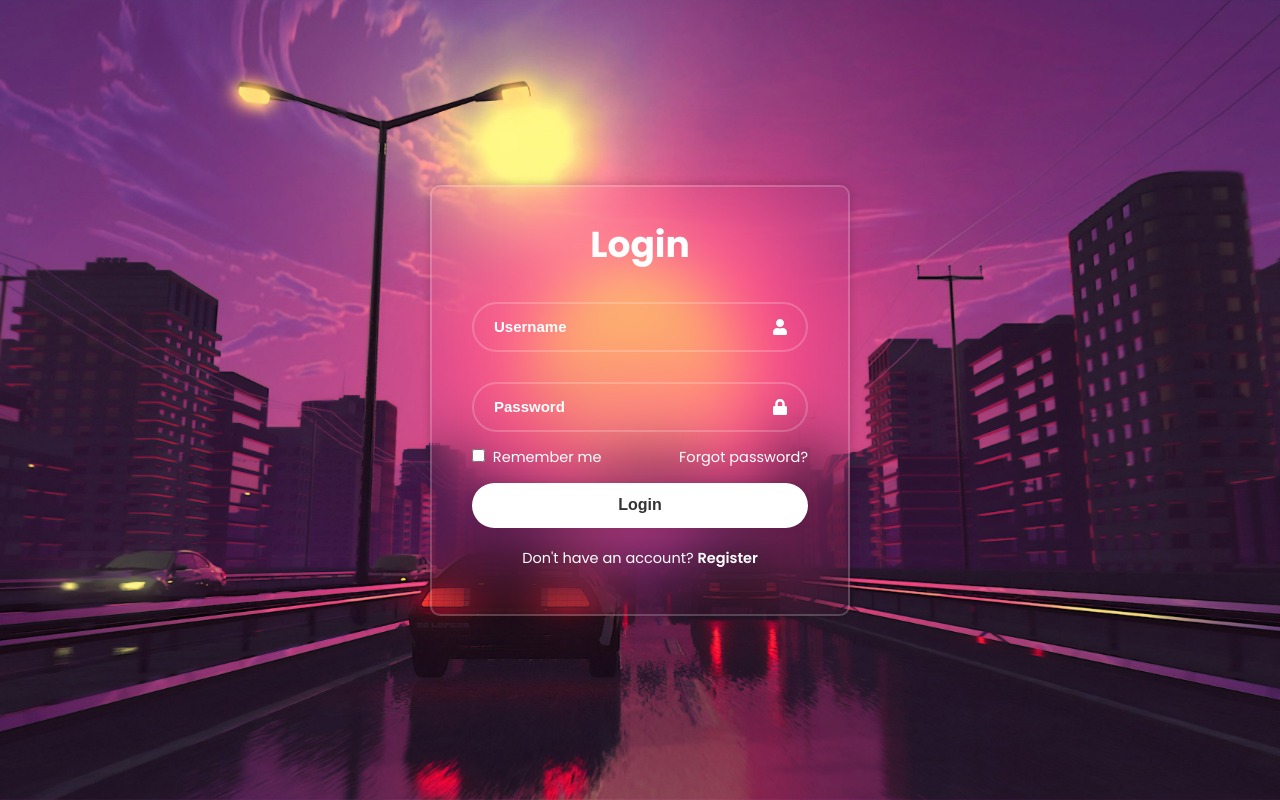
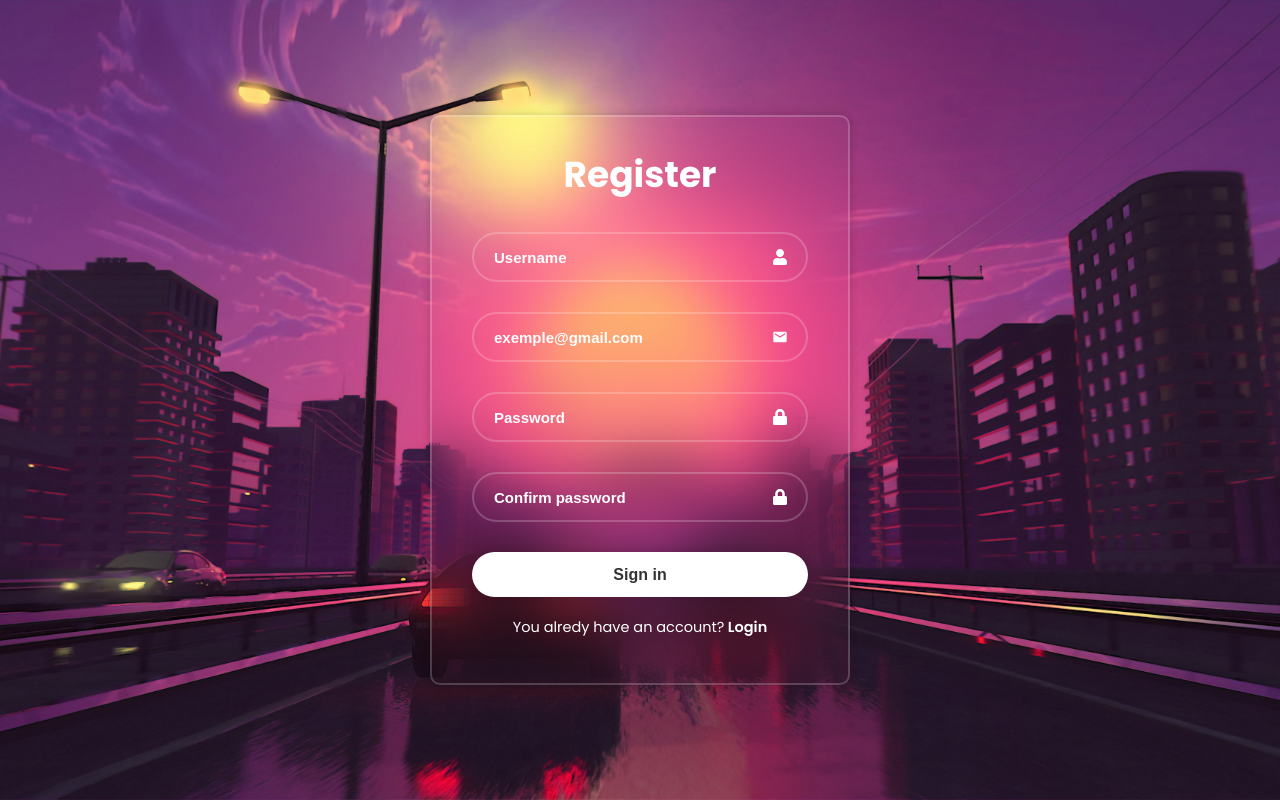
Before and after one commit to Fontesx11/login-page, a React (Vite) app: page /register in a window 1280 px wide. Built offline with nearby package versions, Linux system fonts and the light colour scheme.

Commit message:
feat: adicionando pagina de registro

```diff
--- a/package.json
+++ b/package.json
@@ -12,7 +12,8 @@
   "dependencies": {
     "react": "^19.0.0",
     "react-dom": "^19.0.0",
-    "react-icons": "^5.4.0"
+    "react-icons": "^5.4.0",
+    "react-router-dom": "^7.1.5"
   },
   "devDependencies": {
     "@eslint/js": "^9.19.0",
--- a/src/App.tsx
+++ b/src/App.tsx
@@ -1,11 +1,17 @@
 
+import { Route, Routes } from 'react-router'
 import './App.css'
-import { LoginForm } from './components/LoginForm'
+import { LoginForm } from './pages/LoginForm'
+import { RegisterForm } from './pages/RegisterForm'
 
 function App() {
 
   return (
-    <LoginForm/>
+    <Routes>
+      <Route path='/' element={<LoginForm/>}/>
+      <Route path='/register' element={<RegisterForm/>}/>
+    </Routes>
+
   )
 }
 
--- /dev/null
+++ b/src/components/InputBox/index.tsx
@@ -0,0 +1,16 @@
+import React from 'react'
+
+interface InputBoxProps {
+  type: string;
+  placeholder: string;
+  icon?: React.ElementType;
+}
+
+export const InputBox = ({ type, placeholder, icon: Icon }: InputBoxProps) => {
+  return (
+    <div className="input-box">
+      <input type={type} placeholder={placeholder} required />
+      {Icon &&  <Icon className="icon" />}
+    </div>
+  )
+}
--- /dev/null
+++ b/src/components/RegisterLInk/index.tsx
@@ -0,0 +1,15 @@
+import { Link } from 'react-router-dom'
+
+interface RegisterLinkProps {
+  text: string;
+  linkText: string;
+  to: string
+}
+
+export const RegisterLink = ({text, linkText, to} : RegisterLinkProps) => {
+  return (
+    <div className="register-link">
+      <p>{text}<Link to={to}>{` ${linkText}`}</Link></p>
+    </div>
+  )
+}
--- a/src/main.tsx
+++ b/src/main.tsx
@@ -1,9 +1,9 @@
-import { StrictMode } from 'react'
 import { createRoot } from 'react-dom/client'
+import { BrowserRouter } from "react-router";
 import App from './App.tsx'
 
 createRoot(document.getElementById('root')!).render(
-  <StrictMode>
+  <BrowserRouter>
     <App />
-  </StrictMode>,
+  </BrowserRouter>
 )
--- a/src/components/LoginForm/index.tsx
+++ b/src/pages/LoginForm/index.tsx
@@ -1,6 +1,7 @@
-import React from 'react'
 import { FaUser, FaLock } from "react-icons/fa";
 import './styles.css'
+import { Link } from 'react-router-dom';
+import { InputBox } from '../../components/InputBox';
 
 
 export const LoginForm = () => {
@@ -8,15 +9,8 @@ export const LoginForm = () => {
     <div className='wrapper'>
       <form>
         <h1>Login</h1>
-        <div className="input-box">
-          <input type="text" placeholder='Username' required/>
-          <FaUser className='icon'/>
-        </div>
-
-        <div className="input-box">
-          <input type="password" placeholder='Password' required/>
-          <FaLock className='icon'/>
-        </div>
+        <InputBox type='text' placeholder='Username' icon={FaUser}/>
+        <InputBox type='password' placeholder='Password' icon={FaLock}/>
 
         <div className="remember-forgot">
           <label><input type="checkbox" /> Remember me</label>
@@ -25,7 +19,7 @@ export const LoginForm = () => {
 
         <button type="submit">Login</button>
         <div className="register-link">
-          <p>Don't have an account? <a href="#">Register</a></p>
+          <p>Don't have an account? <Link to="/register">Register</Link></p>
         </div>
       </form>
     </div>
--- /dev/null
+++ b/src/pages/RegisterForm/index.tsx
@@ -0,0 +1,24 @@
+import { FaUser, FaLock } from "react-icons/fa";
+import { MdEmail } from "react-icons/md";
+import './styles.css'
+import { InputBox } from '../../components/InputBox';
+import { RegisterLink } from '../../components/RegisterLInk';
+
+
+export const RegisterForm = () => {
+  return (
+    <div className='wrapper'>
+      <form>
+        <h1>Register</h1>
+
+        <InputBox type='text' placeholder='Username' icon={FaUser}/>
+        <InputBox type='email' placeholder='exemple@gmail.com' icon={MdEmail}/>
+        <InputBox type='password' placeholder='Password' icon={FaLock}/>
+        <InputBox type='password' placeholder='Confirm password' icon={FaLock}/>
+
+        <button type="submit">Sign in</button>
+        <RegisterLink text='You alredy have an account?' linkText='Login' to='/'/>
+      </form>
+    </div>
+  )
+}
--- /dev/null
+++ b/src/pages/RegisterForm/styles.css
@@ -0,0 +1,111 @@
+.wrapper {
+  width: 420px;
+  background: transparent;
+  border: 2px solid  rgba(255, 255, 255, .2);
+  box-shadow: 0 0 10px rgba(0, 0, 0, .2);
+  backdrop-filter: blur(30px);
+  color: #fff;
+  border-radius: 10px;
+  padding: 30px 40px;
+}
+
+.wrapper h1 {
+  font-size: 36px;
+  text-align: center;
+}
+
+.wrapper .input-box {
+  position: relative;
+  width: 100%;
+  height: 50px;
+  margin: 30px 0;
+}
+
+.input-box input {
+  width: 100%;
+  height: 100%;
+  background: transparent;
+  font-weight: 600;
+  outline: none;
+  border: 2px solid rgba(255, 255, 255, .2);
+  border-radius: 40px;
+  color: #fff;
+  font-size: 15px;
+  padding: 20px 45px 20px 20px; /* top right bottom left */
+}
+
+.input-box input::placeholder {
+  color: #fff;
+}
+
+.input-box .icon {
+  position: absolute;
+  right: 20px;
+  top: 50%;
+  transform: translateY(-50%);
+  font-size: 16px;
+}
+
+.wrapper .remember-forgot {
+  display: flex;
+  justify-content: space-between;
+  font-size: 14.5px;
+  margin: -15px 0 15px;
+}
+
+.remember-forgot label input {
+  accent-color: #fff;
+  margin-right: 4px;
+}
+
+.remember-forgot a {
+  color: #fff;
+  text-decoration: none;
+}
+
+.remember-forgot a:hover {
+  text-decoration: underline;
+}
+
+.wrapper button {
+  width: 100%;
+  height: 45px;
+  background: #fff;
+  outline: none;
+  border: none;
+  border-radius: 40px;
+  box-shadow: 0 0 10px rgba(0, 0, 0, 0.1);
+  cursor: pointer;
+  font-size: 16px;
+  color: #333;
+  font-weight: 700;
+}
+
+.wrapper button {
+  width: 100%;
+  height: 45px;
+  background: #fff;
+  outline: none;
+  border: none;
+  border-radius: 40px;
+  box-shadow: 0 0 10px rgba(0, 0, 0, 0.1);
+  cursor: pointer;
+  font-size: 16px;
+  color: #333;
+  font-weight: 700;
+}
+
+.wrapper .register-link {
+  font-size: 14.5px;
+  text-align: center;
+  margin: 20px 0 15px;
+}
+
+.register-link p a {
+  color: #fff;
+  text-decoration: none;
+  font-weight: 600;
+}
+.register-link p a:hover {
+  text-decoration: underline;
+}
```
Also changed, not shown: src/pages/LoginForm/styles.css (renamed from src/components/LoginForm/styles.css), 1 other file (tests, documents, lock files or other folders).
